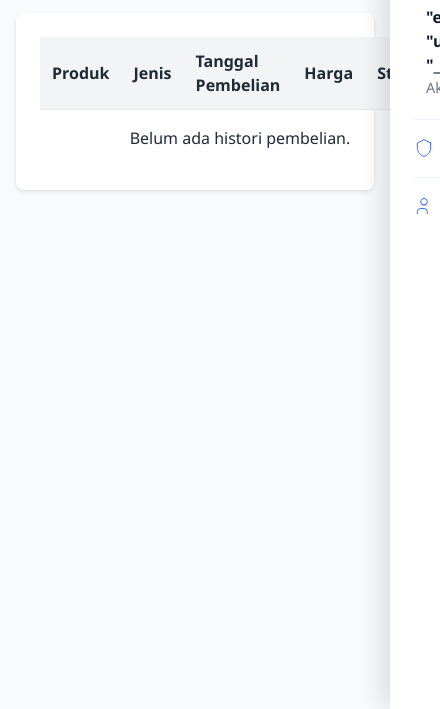
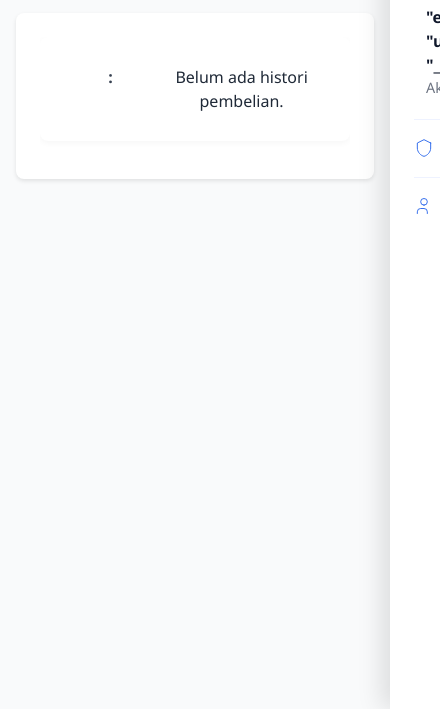
Before and after one commit to zxhiend/TK23023_Kuis1_535240041, a plain HTML site: page history.html in a window 390 px wide. Shown: the part 135-844 px from the top of the page, 440 px wide, since content can reach past the window. Drawn offline with Linux system fonts and the light colour scheme; sample sign-in values are in the browser's storage.

Commit message:
responsive payment history table:3

```diff
--- a/css/style.css
+++ b/css/style.css
@@ -399,6 +399,42 @@ label { display:inline-flex; align-items:center; }
 }
 .sidenav-dropdown .sidenav-link { padding: 0.4rem 0; padding-left: 0.25rem; font-size:0.95rem; color:#0f172a; }
 
+/* History table defaults */
+.history-table {
+  width: 100%;
+  border-collapse: collapse;
+}
+.history-table thead tr { background: #f3f4f6; }
+.history-table th, .history-table td {
+  padding: 0.75rem;
+  text-align: left;
+  border-bottom: 1px solid #e5e7eb;
+  vertical-align: top;
+}
+
+/* Make table container horizontally scrollable on very small widths while also offering a stacked layout */
+.table-responsive {
+  overflow: auto;
+  -webkit-overflow-scrolling: touch;
+}
+
+/* Mobile: transform table rows into stacked cards with label/value pairs */
+@media (max-width: 640px) {
+  .history-table thead { display: none; }
+  .history-table, .history-table tbody, .history-table tr, .history-table td { display: block; width: 100%; }
+  .history-table tr { margin-bottom: 0.85rem; background: #ffffff; padding: 0.75rem; border-radius: 8px; box-shadow: 0 2px 6px rgba(0,0,0,0.04); }
+  .history-table td { border: 0; padding: 0.5rem 0; }
+  .history-table td::before {
+    content: attr(data-label) ": ";
+    font-weight: 700;
+    color: #374151;
+    display: inline-block;
+    width: 46%;
+    box-sizing: border-box;
+  }
+  .history-table td { display: flex; justify-content: space-between; gap: 8px; }
+}
+
 /* User area at top of sidenav */
 .sidenav-user {
   display:flex;
--- a/history.html
+++ b/history.html
@@ -71,7 +71,8 @@
   <main>
     <h1 style="text-align:center; margin-bottom:1rem;">Histori Pembelian</h1>
     <div style="max-width:900px; margin:0 auto; background:#fff; padding:1.5rem; border-radius:8px; box-shadow:0 2px 4px rgba(0,0,0,0.1);">
-      <table style="width:100%; border-collapse:collapse;">
+      <div class="table-responsive">
+      <table class="history-table">
         <thead>
           <tr style="background:#f3f4f6;">
             <th style="padding:0.75rem; text-align:left; border-bottom:1px solid #e5e7eb;">Produk</th>
@@ -85,6 +86,7 @@
           <!-- Rows will be inserted here -->
         </tbody>
       </table>
+      </div>
     </div>
   </main>
   <script src="js/script.js"></script>
--- a/js/script.js
+++ b/js/script.js
@@ -670,12 +670,13 @@ function loadHistoryPage() {
   tbody.innerHTML = '';
   filtered.forEach((item) => {
     const tr = document.createElement('tr');
+    // use data-label attributes so CSS can display a stacked label/value layout on small screens
     tr.innerHTML = `
-      <td style="padding:0.6rem; border-bottom:1px solid #e5e7eb;">${item.product}</td>
-      <td style="padding:0.6rem; border-bottom:1px solid #e5e7eb;">${item.plan}</td>
-      <td style="padding:0.6rem; border-bottom:1px solid #e5e7eb;">${new Date(item.date).toLocaleDateString('id-ID')}</td>
-      <td style="padding:0.6rem; border-bottom:1px solid #e5e7eb;">${formatRupiah(item.premium)}</td>
-      <td style="padding:0.6rem; border-bottom:1px solid #e5e7eb;">${item.status}</td>
+      <td data-label="Produk">${item.product}</td>
+      <td data-label="Jenis">${item.plan}</td>
+      <td data-label="Tanggal Pembelian">${new Date(item.date).toLocaleDateString('id-ID')}</td>
+      <td data-label="Harga">${formatRupiah(item.premium)}</td>
+      <td data-label="Status">${item.status}</td>
     `;
     tbody.appendChild(tr);
   });
```
